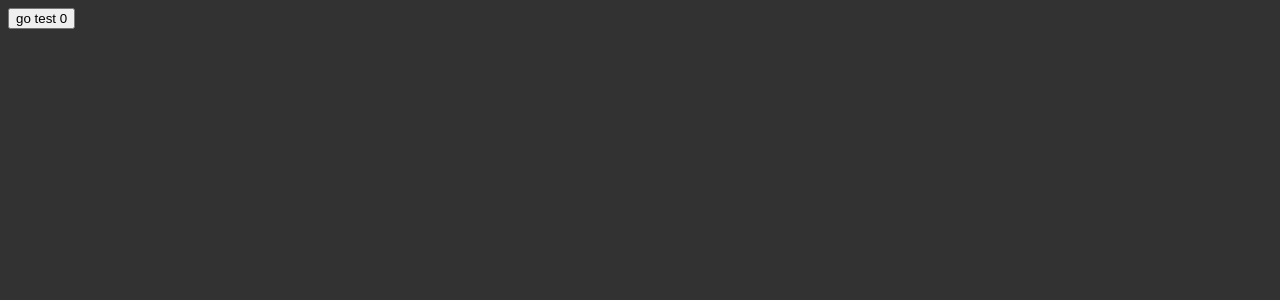
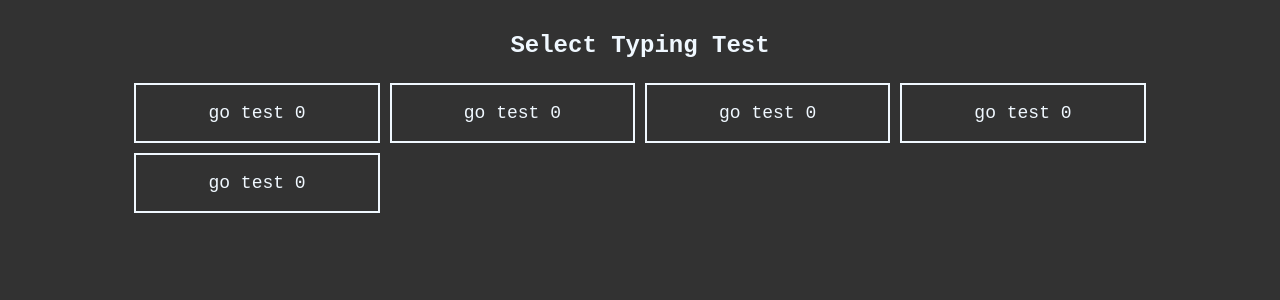
Before and after one commit to VeyGudTek/TypeTest, a React (Vite) app: page / in a window 1280 px wide. Shown: the top 300 px of the page. Built offline with nearby package versions, Linux system fonts and the light colour scheme.

Commit message:
Create Select Page

```diff
--- a/src/CSS/Main.css
+++ b/src/CSS/Main.css
@@ -1,3 +1,21 @@
 html{
     background-color: rgb(50, 50, 50);
+    font-family: 'Courier New', Courier, monospace;
+    font-weight: bold;
+    color: aliceblue;
 }
+
+button{
+    font-family: 'Courier New', Courier, monospace;
+    background-color: rgb(50, 50, 50);
+    color: aliceblue;
+    border: 2px solid aliceblue;
+}
+
+button:hover{
+    background-color: rgb(80, 80, 80);
+}
+
+button:active{
+    background-color: rgb(118, 118, 118);
+}
--- /dev/null
+++ b/src/CSS/Select.css
@@ -0,0 +1,18 @@
+.SelectTitle{
+    text-align: center;
+    font-size: x-large;
+    padding: 1em;
+}
+
+.ButtonGrid{
+    width: 80%;
+    margin: auto;
+    display: grid;
+    grid-template-columns: 1fr 1fr 1fr 1fr;
+    gap: 10px;
+}
+
+.SelectButton{
+    font-size: large;
+    padding: 1em;
+}
--- a/src/Components/App.tsx
+++ b/src/Components/App.tsx
@@ -7,7 +7,7 @@ export function App() {
 
   return (
     <div className="app">
-      {currPage === "home" && <Select nagivate0={() => setCurrPage("0")}/>}
+      {currPage === "home" && <Select setPage={setCurrPage}/>}
       {currPage === "0" && <Test pageOption={"0"} navigateBack={() => setCurrPage("home")}/>}
     </div>
   )
--- a/src/Components/Select.tsx
+++ b/src/Components/Select.tsx
@@ -1,13 +1,23 @@
-import type { BasicCallback } from "@Models/.";
+import type { BasicCallback, PageOption } from "@Models/.";
+import "@CSS/Select.css";
 
 interface SelectProps{
-    nagivate0: BasicCallback
+    setPage: (page: PageOption) => void
 }
 
 export function Select(props: SelectProps){
-    const { nagivate0 } = props;
+    const { setPage } = props;
 
-    return(<>
-        <button onClick={() => nagivate0()}>go test 0</button>
-    </>);
+    return(<div className="SelectContainer">
+        <div className="SelectTitle">
+            Select Typing Test
+        </div>
+        <div className="ButtonGrid">
+            <button className="SelectButton" onClick={() => setPage("0")}>go test 0</button>
+            <button className="SelectButton" onClick={() => setPage("0")}>go test 0</button>
+            <button className="SelectButton" onClick={() => setPage("0")}>go test 0</button>
+            <button className="SelectButton" onClick={() => setPage("0")}>go test 0</button>
+            <button className="SelectButton" onClick={() => setPage("0")}>go test 0</button>
+        </div>
+    </div>);
 }
```
